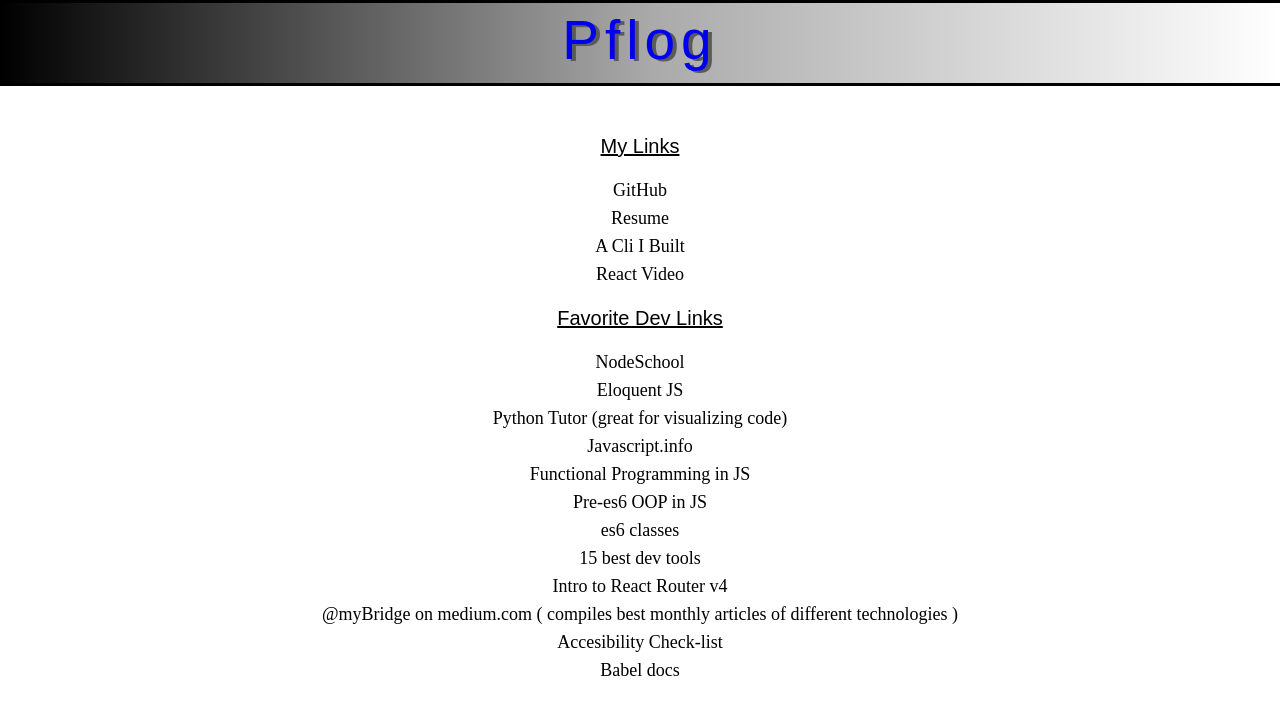
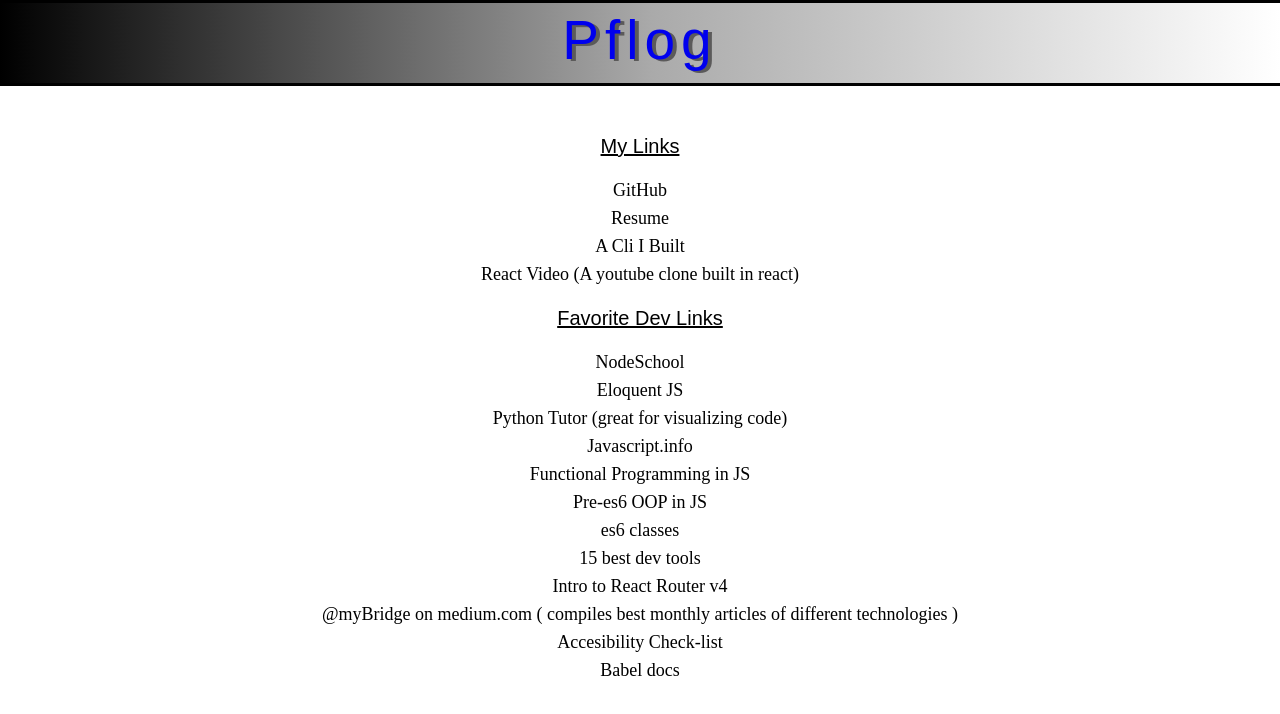
Before and after one commit to chrisPfaff/pfBlog, a React app: page /links in a window 1280 px wide. Shown: the top 714 px of the page. Built offline with nearby package versions, Linux system fonts and the light colour scheme; a web font is replaced by a local one.

Commit message:
added new link

```diff
--- a/src/client/Components/Links.js
+++ b/src/client/Components/Links.js
@@ -29,7 +29,7 @@
             </li>
             <li>
               <a href="https://zeit.co/christopherpfaff/reactvideo/chahjo22n">
-                React Video
+                React Video (A youtube clone built in react)
               </a>
             </li>
           </ol>
```
